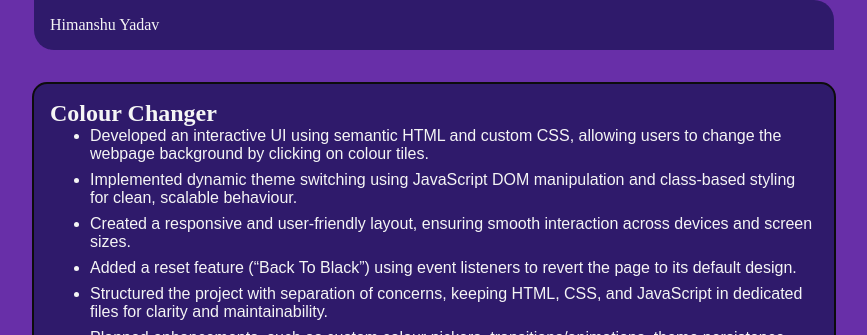
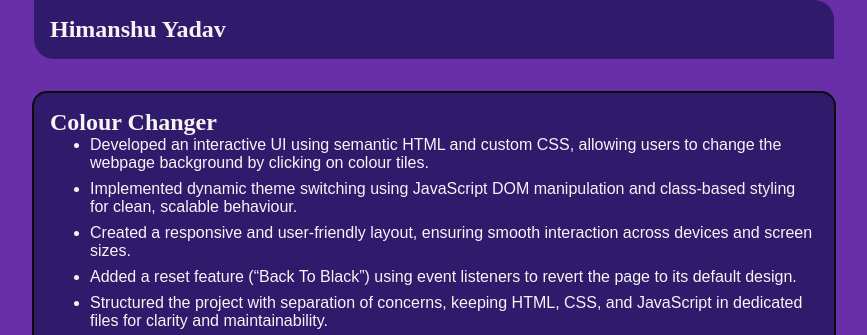
Before and after one commit to MATRUNI/FUN-PROJECTS-JS, a plain HTML site: page index.html in a window 1280 px wide. Shown: the top 335 px of the page, without its empty margins (206-1073 px from the left). Drawn offline with Linux system fonts and the light colour scheme.

Commit message:
made changes in name

```diff
--- a/index.html
+++ b/index.html
@@ -10,7 +10,9 @@
 </head>
 <body>
     <nav>
-        <div id="name">Himanshu Yadav</div>
+        <div id="name">
+            <h1>Himanshu Yadav</h1>
+        </div>
     </nav>
     <div id="container">
         <div class="card fade-in">
```
